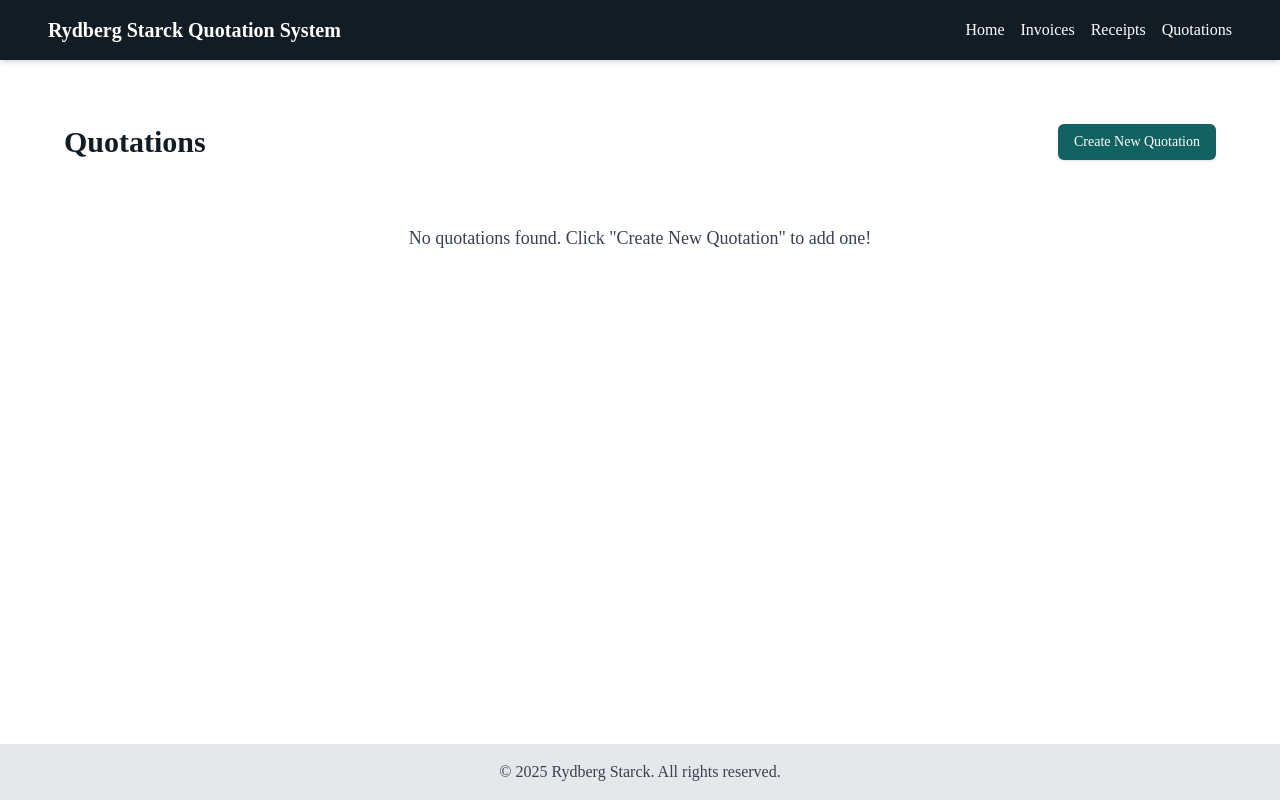
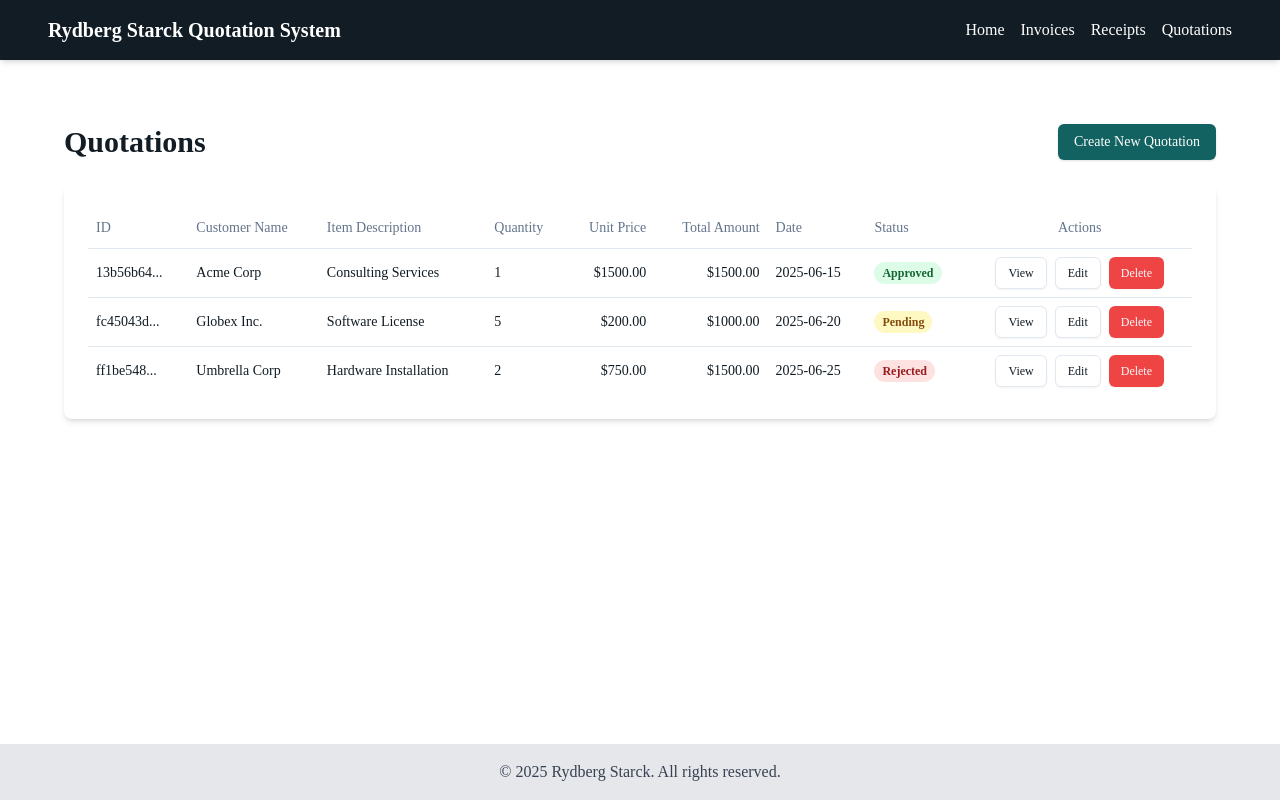
Before and after one commit to Aurie08/my-quotation-system, a Next.js app: page /quotations in a window 1280 px wide. Built offline with nearby package versions, Linux system fonts and the light colour scheme.

Commit message:
Refactor: Implement localStorage for quotation persistence & fix build errors

```diff
--- a/src/app/quotations/page.tsx
+++ b/src/app/quotations/page.tsx
@@ -2,12 +2,10 @@
 'use client'; // This page needs client-side interactivity to display dynamic data
 
 import React, { useState, useEffect } from 'react';
-import Link from 'next/link';
 import { useRouter } from 'next/navigation';
+
+// Import Shadcn/ui components
 import { Button } from '@/components/ui/button';
-import { Quotation } from '@/types/quotation';
-
-// Import Shadcn/ui Table components
 import {
   Table,
   TableBody,
@@ -17,110 +15,130 @@ import {
   TableRow,
 } from '@/components/ui/table';
 
-// --- TEMPORARY IN-MEMORY STORAGE (re-declared for client-side access) ---
-// In a real application, this would be an API call to a backend/database.
-// Ensure this matches the declaration in new/page.tsx
-declare global {
-  var quotations: Quotation[];
+// Import your Quotation type
+import { Quotation } from '@/types/quotation';
+
+// Import the new localStorage utility functions
+// Make sure this path is correct: src/lib/quotation-storage.ts
+import { getQuotationsFromLocalStorage, deleteQuotationFromLocalStorage } from '@/lib/quotation-storage';
+
+export default function QuotationsPage() {
+  const router = useRouter();
+  const [quotations, setQuotations] = useState<Quotation[]>([]);
+  const [loading, setLoading] = useState(true);
+
+  // Function to fetch quotations (now from localStorage)
+  const fetchQuotations = () => {
+    console.log('QuotationsPage: Attempting to fetch data from localStorage...');
+    const storedQuotations = getQuotationsFromLocalStorage();
+    setQuotations(storedQuotations);
+    setLoading(false);
+    console.log('QuotationsPage: Data fetched from localStorage:', storedQuotations);
+  };
+
+  useEffect(() => {
+    fetchQuotations(); // Fetch data when component mounts
+  }, []);
+
+  // Handler for Edit button click
+  const handleEdit = (id: string) => {
+    console.log('Edit button clicked for quotation ID:', id);
+    router.push(`/quotations/${id}/edit`);
+  };
+
+  // Handler for Delete button click
+  const handleDelete = (id: string) => {
+    if (window.confirm('Are you sure you want to delete this quotation?')) {
+      const isDeleted = deleteQuotationFromLocalStorage(id);
+      if (isDeleted) {
+        console.log(`Quotation with ID ${id} deleted.`);
+        fetchQuotations(); // Re-fetch data to update the list
+      } else {
+        console.warn(`Quotation with ID ${id} not found for deletion.`);
       }
-if (!global.quotations) {
-  global.quotations = [];
     }
-const getQuotationsFromMemory = (): Quotation[] => {
-  return global.quotations;
   };
-// --- END TEMPORARY STORAGE ---
+
+  // Handler for View button click (for the next step)
+  const handleView = (id: string) => {
+    console.log('View button clicked for quotation ID:', id);
+    router.push(`/quotations/${id}/view`);
+  };
 
 
-export default function QuotationsPage() {
-  const [quotations, setQuotations] = useState<Quotation[]>([]);
+  if (loading) {
+    return <div className="container mx-auto py-8 text-center">Loading quotations...</div>;
+  }
 
- const router = useRouter(); // <-- ADD THIS LINE
-
-  useEffect(() => {
-    const fetchedQuotations = getQuotationsFromMemory();
-    setQuotations(fetchedQuotations);
-    console.log('QuotationsPage: Data fetched from memory:', fetchedQuotations); // Diagnostic log
-  }, []); // Empty dependency array means this runs once on mount, and on re-mount by router.refresh()
-// Function to handle deleting a quotation
-  const handleDelete = (id: string) => {
-    // Update the in-memory array on the server-side context
-    global.quotations = global.quotations.filter(q => q.id !== id);
-    console.log('Quotation deleted. Current in-memory:', global.quotations);
-
-    // Update the component's local state to reflect the change
-    setQuotations(global.quotations); // Re-fetch from the (now modified) global array
-
-    // Force a refresh of the page to ensure Next.js cache is updated (good practice for App Router)
-    // router.refresh(); // Consider adding if you had a server component fetching data
-  };
-
-  // We'll implement handleEdit in the next step
-  const handleEdit = (id: string) => { router.push(`/quotations/${id}/edit`); // Navigate to the edit page with the quotation's ID
-    console.log(`Edit button clicked for quotation ID: ${id}`);
-    // This will navigate to an edit form page
-  };
   return (
     <div className="container mx-auto py-8">
       <div className="flex justify-between items-center mb-6">
         <h1 className="text-3xl font-bold text-rs-dark-navy">Quotations</h1>
-        <Link href="/quotations/new">
-          <Button className="bg-rs-teal-green hover:bg-rs-light-teal text-white">
+        <Button onClick={() => router.push('/quotations/new')} className="bg-rs-teal-green hover:bg-rs-light-teal text-white">
           Create New Quotation
         </Button>
-        </Link>
       </div>
 
       {quotations.length === 0 ? (
-        <p className="text-lg text-gray-700 text-center py-10">
-          No quotations found. Click "Create New Quotation" to add one!
-        </p>
+        <p className="text-center text-gray-500">No quotations found. Click "Create New Quotation" to add one.</p>
       ) : (
-        <div className="overflow-x-auto rounded-md border shadow-sm">
+        <div className="bg-white p-6 rounded-lg shadow-md">
           <Table>
             <TableHeader>
               <TableRow>
                 <TableHead>ID</TableHead>
                 <TableHead>Customer Name</TableHead>
                 <TableHead>Item Description</TableHead>
-                <TableHead className="text-right">Quantity</TableHead>
+                <TableHead>Quantity</TableHead>
                 <TableHead className="text-right">Unit Price</TableHead>
                 <TableHead className="text-right">Total Amount</TableHead>
                 <TableHead>Date</TableHead>
                 <TableHead>Status</TableHead>
-                <TableHead>Actions</TableHead>
+                <TableHead className="text-center">Actions</TableHead>
               </TableRow>
             </TableHeader>
             <TableBody>
               {quotations.map((quotation) => (
                 <TableRow key={quotation.id}>
-                  <TableCell className="font-medium">{quotation.id.substring(0, 8)}...</TableCell>
+                  <TableCell className="font-medium">
+                    {quotation.id ? `${quotation.id.substring(0, 8)}...` : 'N/A'}
+                  </TableCell>
                   <TableCell>{quotation.customerName}</TableCell>
                   <TableCell>{quotation.itemDescription}</TableCell>
-                  <TableCell className="text-right">{quotation.quantity}</TableCell>
-                  <TableCell className="text-right">${quotation.unitPrice.toFixed(2)}</TableCell>
-                  <TableCell className="text-right font-bold">${quotation.totalAmount.toFixed(2)}</TableCell>
+                  <TableCell>{quotation.quantity}</TableCell>
+                  {/* Defensive coding for unitPrice and totalAmount */}
+                  <TableCell className="text-right">${(quotation.unitPrice || 0).toFixed(2)}</TableCell>
+                  <TableCell className="text-right">${(quotation.totalAmount || 0).toFixed(2)}</TableCell>
                   <TableCell>{quotation.date}</TableCell>
                   <TableCell>
                     <span className={`px-2 py-1 rounded-full text-xs font-semibold
-                      ${quotation.status === 'approved' ? 'bg-green-100 text-green-800' :
-                       quotation.status === 'rejected' ? 'bg-red-100 text-red-800' :
-                       'bg-yellow-100 text-yellow-800'}`}>
+                      ${quotation.status === 'pending' ? 'bg-yellow-100 text-yellow-800' : ''}
+                      ${quotation.status === 'approved' ? 'bg-green-100 text-green-800' : ''}
+                      ${quotation.status === 'rejected' ? 'bg-red-100 text-red-800' : ''}
+                    `}>
                       {quotation.status.charAt(0).toUpperCase() + quotation.status.slice(1)}
                     </span>
                   </TableCell>
-                 <TableCell className="flex space-x-2">
+                  <TableCell className="flex justify-center space-x-2">
+                    {/* New View Button */}
                     <Button
                       variant="outline"
                       size="sm"
-                  onClick={() => handleEdit(quotation.id)} // We'll implement handleEdit next
+                      onClick={() => handleView(quotation.id)}
+                    >
+                      View
+                    </Button>
+                    <Button
+                      variant="outline"
+                      size="sm"
+                      onClick={() => handleEdit(quotation.id)}
                     >
                       Edit
                     </Button>
                     <Button
-                  variant="destructive" // Shadcn/ui's red button style
+                      variant="destructive"
                       size="sm"
-                  onClick={() => handleDelete(quotation.id)} // We'll implement handleDelete next
+                      onClick={() => handleDelete(quotation.id)}
                     >
                       Delete
                     </Button>
--- /dev/null
+++ b/src/lib/quotation-storage.ts
@@ -0,0 +1,118 @@
+// src/lib/quotation-storage.ts
+import { Quotation } from '@/types/quotation';
+import { v4 as uuidv4 } from 'uuid'; // Ensure uuid is installed: npm install uuid @types/uuid
+
+const QUOTATIONS_STORAGE_KEY = 'quotations';
+
+// --- Utility Functions for Local Storage ---
+
+// Function to get all quotations from localStorage
+export const getQuotationsFromLocalStorage = (): Quotation[] => {
+  if (typeof window === 'undefined') {
+    // Return empty array if not in browser environment
+    return [];
+  }
+  const storedQuotations = localStorage.getItem(QUOTATIONS_STORAGE_KEY);
+  return storedQuotations ? JSON.parse(storedQuotations) : [];
+};
+
+// Function to save all quotations to localStorage
+export const saveQuotationsToLocalStorage = (quotations: Quotation[]) => {
+  if (typeof window !== 'undefined') {
+    localStorage.setItem(QUOTATIONS_STORAGE_KEY, JSON.stringify(quotations));
+  }
+};
+
+// Function to add a new quotation
+export const addQuotationToLocalStorage = (newQuotationData: Omit<Quotation, 'id' | 'totalAmount' | 'date'>): Quotation => {
+  const existingQuotations = getQuotationsFromLocalStorage();
+
+  // Calculate totalAmount and set date
+  const totalAmount = (newQuotationData.quantity * newQuotationData.unitPrice);
+  const date = new Date().toISOString().split('T')[0]; // Current date 'YYYY-MM-DD'
+
+  const newQuotation: Quotation = {
+    id: uuidv4(), // Generate unique ID
+    ...newQuotationData,
+    totalAmount: parseFloat(totalAmount.toFixed(2)), // Ensure 2 decimal places and convert to number
+    date: date,
+  };
+
+  existingQuotations.push(newQuotation);
+  saveQuotationsToLocalStorage(existingQuotations);
+  return newQuotation;
+};
+
+// Function to get a single quotation by ID
+export const getQuotationByIdFromLocalStorage = (id: string): Quotation | undefined => {
+  const quotations = getQuotationsFromLocalStorage();
+  return quotations.find(q => q.id === id);
+};
+
+// Function to update an existing quotation
+export const updateQuotationInLocalStorage = (updatedQuotation: Quotation): Quotation | undefined => {
+  const existingQuotations = getQuotationsFromLocalStorage();
+  const index = existingQuotations.findIndex(q => q.id === updatedQuotation.id);
+
+  if (index !== -1) {
+    // Ensure totalAmount and date are correctly set/updated here as well if needed,
+    // though the form usually calculates totalAmount.
+    // For simplicity, we'll assume updatedQuotation has the correct totalAmount and date.
+    existingQuotations[index] = updatedQuotation;
+    saveQuotationsToLocalStorage(existingQuotations);
+    return updatedQuotation;
+  }
+  return undefined; // Quotation not found
+};
+
+// Function to delete a quotation by ID
+export const deleteQuotationFromLocalStorage = (id: string): boolean => {
+  const existingQuotations = getQuotationsFromLocalStorage();
+  const initialLength = existingQuotations.length;
+  const filteredQuotations = existingQuotations.filter(q => q.id !== id);
+
+  if (filteredQuotations.length < initialLength) {
+    saveQuotationsToLocalStorage(filteredQuotations);
+    return true; // Deleted successfully
+  }
+  return false; // Quotation not found
+};
+
+// --- Seed Data for Development (Optional) ---
+// This will add some initial data if localStorage is empty
+if (getQuotationsFromLocalStorage().length === 0 && typeof window !== 'undefined') {
+  console.log("Seeding localStorage with initial quotation data for development.");
+  const initialQuotations: Quotation[] = [
+    {
+      id: uuidv4(),
+      customerName: 'Acme Corp',
+      itemDescription: 'Consulting Services',
+      quantity: 1,
+      unitPrice: 1500.00,
+      totalAmount: 1500.00,
+      status: 'approved',
+      date: '2025-06-15',
+    },
+    {
+      id: uuidv4(),
+      customerName: 'Globex Inc.',
+      itemDescription: 'Software License',
+      quantity: 5,
+      unitPrice: 200.00,
+      totalAmount: 1000.00,
+      status: 'pending',
+      date: '2025-06-20',
+    },
+    {
+      id: uuidv4(),
+      customerName: 'Umbrella Corp',
+      itemDescription: 'Hardware Installation',
+      quantity: 2,
+      unitPrice: 750.00,
+      totalAmount: 1500.00,
+      status: 'rejected',
+      date: '2025-06-25',
+    },
+  ];
+  saveQuotationsToLocalStorage(initialQuotations);
+}
```
Also changed, not shown: 1 other file (tests, documents, lock files or other folders). Lines whose indentation alone changed are shown as unchanged.
